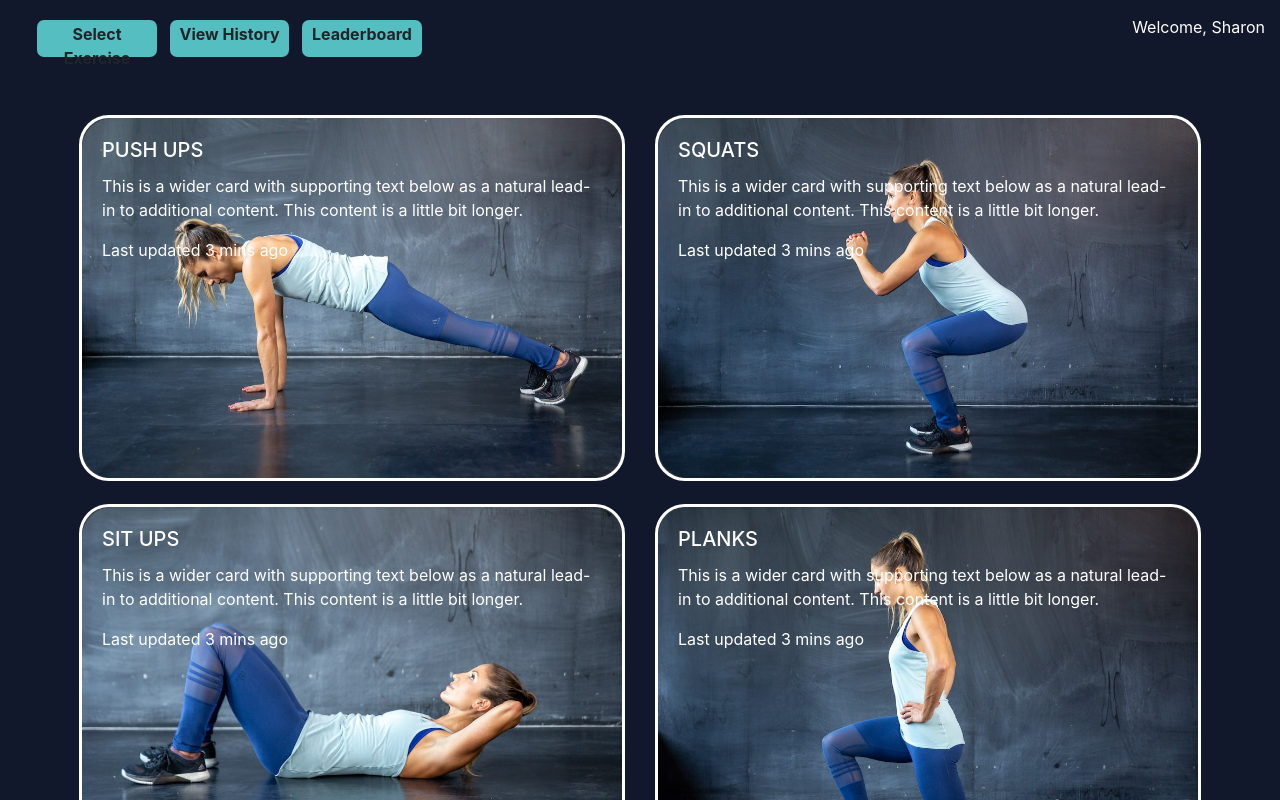
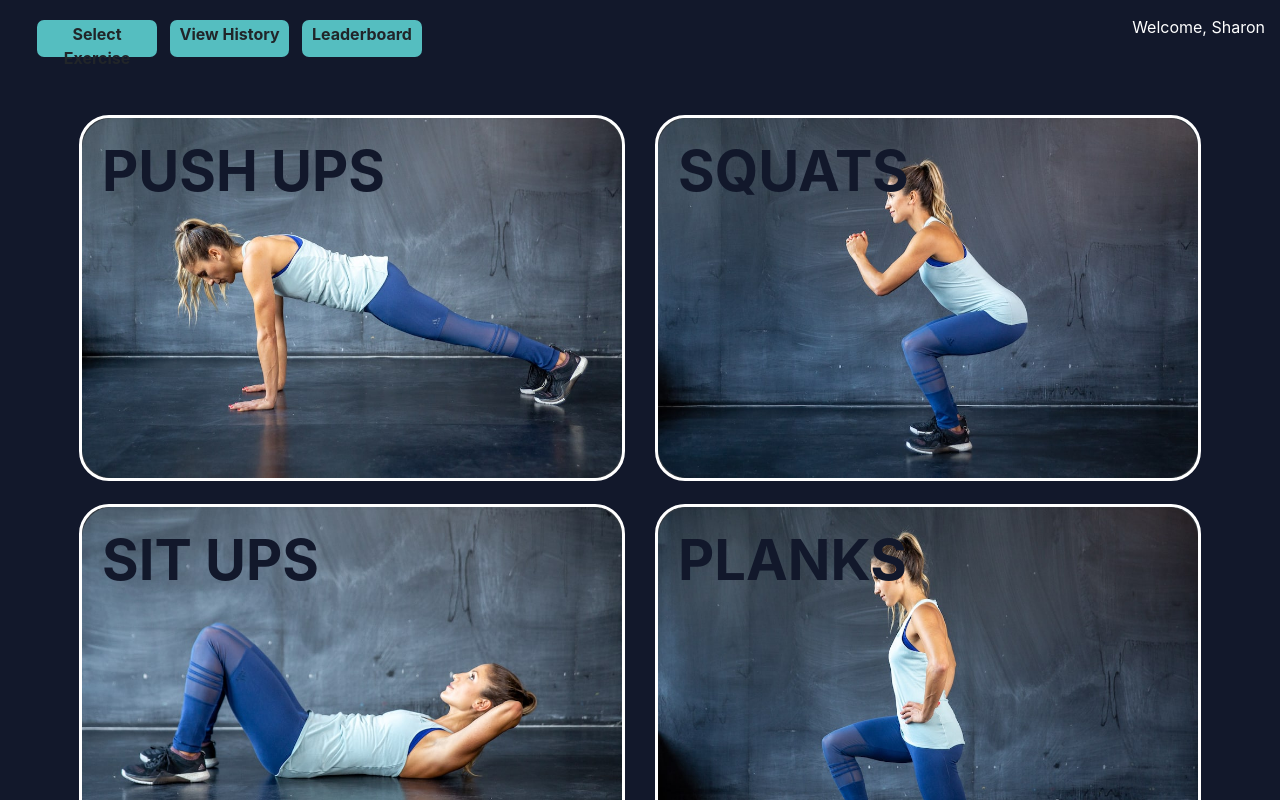
Before and after one commit to LeonSo7/HackTheNorth2020-Fitness-Application, a React (Create React App) app in the folder app/: page / in a window 1280 px wide. Built offline with nearby package versions, Linux system fonts and the light colour scheme.

Commit message:
Update image card styling

```diff
--- a/app/src/components/screens/Home.js
+++ b/app/src/components/screens/Home.js
@@ -21,13 +21,13 @@ function Home() {
                 className="cardImg"
               />
               <Card.ImgOverlay>
-                <Card.Title>PUSH UPS</Card.Title>
-                <Card.Text>
+                <Card.Title className="cardTxt">PUSH UPS</Card.Title>
+                {/* <Card.Text>
                   This is a wider card with supporting text below as a natural
                   lead-in to additional content. This content is a little bit
                   longer.
                 </Card.Text>
-                <Card.Text>Last updated 3 mins ago</Card.Text>
+                <Card.Text>Last updated 3 mins ago</Card.Text> */}
               </Card.ImgOverlay>
             </Card>
             <Card className="bg-dark text-white card">
@@ -37,13 +37,13 @@ function Home() {
                 className="cardImg"
               />
               <Card.ImgOverlay>
-                <Card.Title>SQUATS</Card.Title>
-                <Card.Text>
+                <Card.Title className="cardTxt">SQUATS</Card.Title>
+                {/* <Card.Text>
                   This is a wider card with supporting text below as a natural
                   lead-in to additional content. This content is a little bit
                   longer.
                 </Card.Text>
-                <Card.Text>Last updated 3 mins ago</Card.Text>
+                <Card.Text>Last updated 3 mins ago</Card.Text> */}
               </Card.ImgOverlay>
             </Card>
           </CardDeck>
@@ -55,13 +55,13 @@ function Home() {
                 className="cardImg"
               />
               <Card.ImgOverlay>
-                <Card.Title>SIT UPS</Card.Title>
-                <Card.Text>
+                <Card.Title className="cardTxt">SIT UPS</Card.Title>
+                {/* <Card.Text>
                   This is a wider card with supporting text below as a natural
                   lead-in to additional content. This content is a little bit
                   longer.
                 </Card.Text>
-                <Card.Text>Last updated 3 mins ago</Card.Text>
+                <Card.Text>Last updated 3 mins ago</Card.Text> */}
               </Card.ImgOverlay>
             </Card>
             <Card className="bg-dark text-white card">
@@ -71,13 +71,13 @@ function Home() {
                 className="cardImg"
               />
               <Card.ImgOverlay>
-                <Card.Title>PLANKS</Card.Title>
-                <Card.Text>
+                <Card.Title className="cardTxt">PLANKS</Card.Title>
+                {/* <Card.Text>
                   This is a wider card with supporting text below as a natural
                   lead-in to additional content. This content is a little bit
                   longer.
                 </Card.Text>
-                <Card.Text>Last updated 3 mins ago</Card.Text>
+                <Card.Text>Last updated 3 mins ago</Card.Text> */}
               </Card.ImgOverlay>
             </Card>
           </CardDeck>
--- a/app/src/styles/Home.css
+++ b/app/src/styles/Home.css
@@ -17,6 +17,12 @@ body {
 
 .cardImg {
   border-radius: 30px !important;
+}
+
+.cardTxt {
+  color: #12182B !important;
+  font-size: 350% !important;
+  font-weight: bold !important;
 }
 
 /* .imgCol {
@@ -49,7 +55,6 @@ body {
   background-color: #12182B;
 }
 
-
 .titleText {
   color: #ffffff;
 }
```
